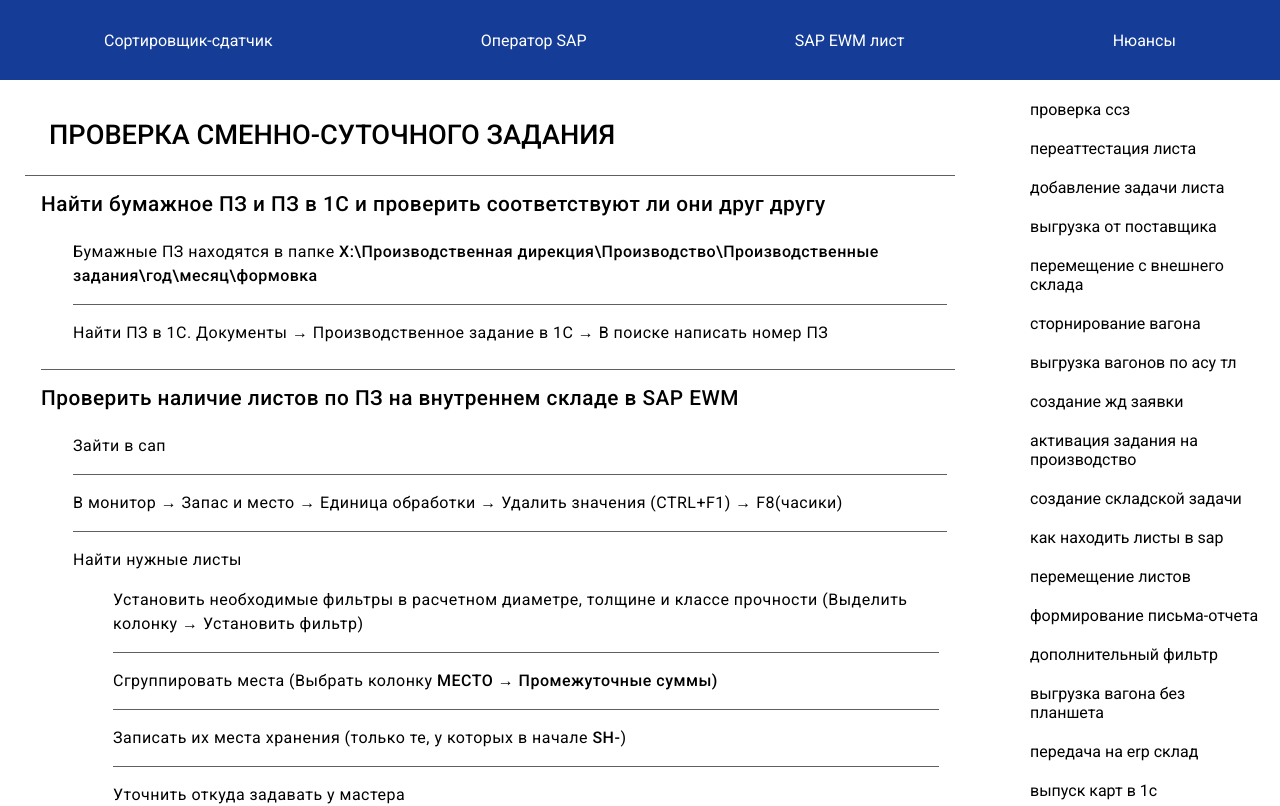
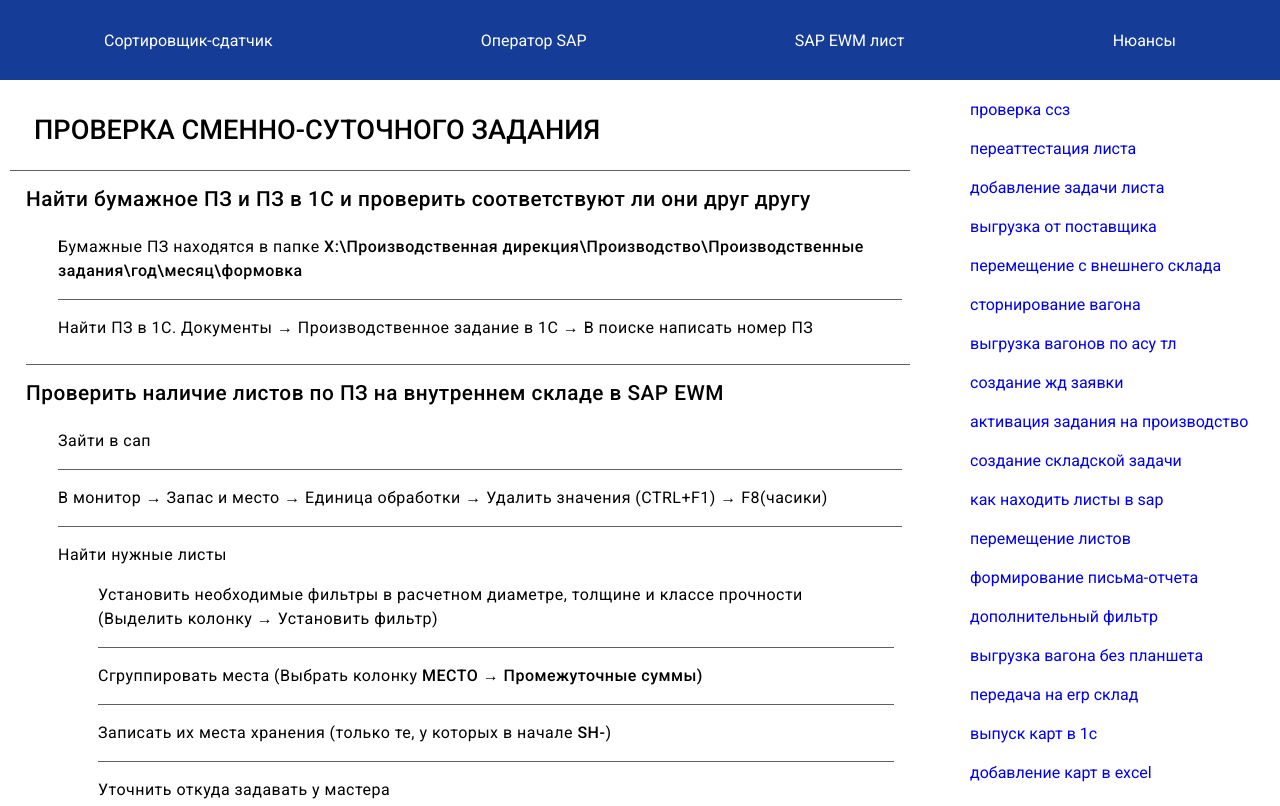
Before and after one commit to skladlista/instructions, a React (Create React App) app: page / in a window 1280 px wide. Shown: the top 806 px of the page. Built offline with nearby package versions, Linux system fonts and the light colour scheme.

Commit message:
add restructuring. all positions in sorter block open in separate window

```diff
--- a/src/Sorter/Sorter.jsx
+++ b/src/Sorter/Sorter.jsx
@@ -16,41 +16,169 @@
 import Sklad3037 from "./components/Sklad3037";
 import IssuanceOfCards from "./components/IssuanceOfCards";
 import OrderOfSheets from "./components/OrderOfSheets";
-import UnloadingSkladL027 from "./components/UnloadingSkladL027";
+import UnloadingCardsFrom3044 from "./components/UnloadingCardsFrom3044";
 import AddCards from "./components/AddCards";
 import ComebackSheet from "./components/ComebackSheet";
 import AddSheetInStart from "./components/AddSheetInStart";
 import CheckCastTest from "./components/CheckCastTest";
+import {Route, Router, Routes} from "react-router-dom";
+import TableOfListSorter from "./components/TableOfListSorter";
+import menuToggle3 from "../scripts/MenuToggle3";
+import React from "react";
 
 export default function Sorter(props) {
     window.scrollTo(0, 0);
     props.setActivePage("Сортировщик-сдатчик");
 
     return (
-    <div className="main">
+        <Routes>
+            <Route
+                path="/"
+                element={
                     <CheckSsz />
+                }
+            />
+            <Route
+                path="/check-ssz"
+                element={
+                    <CheckSsz />
+                }
+            />
+            <Route
+                path="/recertification"
+                element={
                     <Recertification />
+                }
+            />
+            <Route
+            path="/production__sheet"
+            element={
                 <ProductionSheet />
+            }
+            />
+            <Route
+                path="/unloading"
+                element={
                     <Unloading />
+                }
+            />
+            <Route
+                path="/unloading_external"
+                element={
                     <UnloadingExternal />
+                }
+            />
+            <Route
+                path="/storno"
+                element={
                     <UnloadingStorno />
+                }
+            />
+            <Route
+                path="/asutl"
+                element={
                     <UnloadingAsutl />
+                }
+            />
+            <Route
+            path="/zhd-request"
+            element={
                 <ZhdRequest />
+            }
+        />
+
+            <Route
+                path="/activate"
+                element={
                     <Activate />
+                }
+            />
+            <Route
+                path="/create-new-task"
+                element={
                     <CreateNewTask />
+                }
+            />
+            <Route
+                path="/find_sheets"
+                element={
                     <FindSheets />
+                }
+            />
+
+            <Route
+                path="/move_sheets"
+                element={
                     <MoveSheets />
+                }
+            />
+            <Route
+                path="/letter_report"
+                element={
                     <LetterReport />
+                }
+            />
+            <Route
+                path="/filter"
+                element={
                     <ExFilter />
+                }
+            />
+
+            <Route
+                path="/auto_unloading"
+                element={
                     <AutoUnloading />
+                }
+            />
+            <Route
+                path="/sklad_erp"
+                element={
                     <Sklad3037 />
+                }
+            />
+            <Route
+                path="/issuance_of_cards"
+                element={
                     <IssuanceOfCards />
+                }
+            />
+            <Route
+                path="/add_cards"
+                element={
                     <AddCards />
+                }
+            />
+            <Route
+                path="/order_of_sheets"
+                element={
                     <OrderOfSheets />
-      <UnloadingSkladL027 />
+                }
+            />
+            <Route
+                path="/cards_unloading"
+                element={
+                    <UnloadingCardsFrom3044 />
+                }
+            />
+            <Route
+                path="/comeback_sheet"
+                element={
                     <ComebackSheet />
+                }
+            />
+            <Route
+                path="/add_sheet_in_start"
+                element={
                     <AddSheetInStart />
+                }
+            />
+            <Route
+                path="/check_cast_test"
+                element={
                     <CheckCastTest />
-    </div>
+                }
+            />
+        </Routes>
     );
 }
--- a/src/Sorter/components/Activate.jsx
+++ b/src/Sorter/components/Activate.jsx
@@ -6,11 +6,10 @@
         <ol>
           {/* для создания слудющих заголовков дублируй div внизу */}
           <li className="article__subtitle">
-            <p>
+
               В определенный момент, когда предыдущее задание завершиться и в
               складском месте KARMAN не будет ни одного листа, необходимо будет
               работать по другому заданию, его надо будет его активировать
-            </p>
           </li>
           <li className="article__subtitle">
             Для этого в ZPLP надо выделить строку нужного задания, далее нажать:
--- a/src/Sorter/components/Sklad3037.jsx
+++ b/src/Sorter/components/Sklad3037.jsx
@@ -5,7 +5,7 @@
   return (
     <div id="unloading__sklad-3037" className="article unloading__sklad-3037">
       <p className="article__title">
-        ПЕРЕДАЧА НА ERP склад (НАПРИМЕР НА 3037 ДЛЯ СВАРКИ КАРТ)
+        ПЕРЕДАЧА НА ERP склад (НАПРИМЕР НА 3044 ДЛЯ СВАРКИ КАРТ)
       </p>
       <div className="article__div">
         <ol>
@@ -27,7 +27,7 @@
             Выбрать процесс ОМ – <span className="bold">Не EWM склад</span>
           </li>
           <li className="article__subtitle">
-            Не EWM склад - <span className="bold">(например: 3037)</span>
+            Не EWM склад - <span className="bold">(например: 3044)</span>
           </li>
           <li className="article__subtitle">
             Вписать ЕО и нажать{" "}
--- a/src/Sorter/components/TableOfListSorter.jsx
+++ b/src/Sorter/components/TableOfListSorter.jsx
@@ -1,194 +1,113 @@
 import TableOfListMenuClick from "../../scripts/TableOfListMenuClick";
+import {NavLink} from "react-router-dom";
 
 export default function TableOfListSorter(props) {
+
+    function topFunction() {
+        document.body.scrollTop = 0;
+        document.documentElement.scrollTop = 0;
+
+        TableOfListMenuClick()
+    }
   return (
       <section className="table-of-list">
         <ul className="ul">
-        <li
-          onClick={() => {
-            TableOfListMenuClick("ssz-check");
-          }}
-        >
-          <div className="tableOfList__link">ПРОВЕРКА ССЗ</div>
+
+
+            <li onClick={topFunction}>
+                <NavLink className="tableOfList__link" to="check-ssz">ПРОВЕРКА ССЗ</NavLink>
+
             </li>
 
-        <li
-          onClick={() => {
-            TableOfListMenuClick("recertification");
-          }}
-        >
-          <div className="tableOfList__link">Переаттестация листа</div>
+            <li onClick={topFunction}>
+                <NavLink className="tableOfList__link" to="recertification">Переаттестация листа</NavLink>
+
             </li>
 
-        <li
-          onClick={() => {
-            TableOfListMenuClick("production__sheet");
-          }}
-        >
-          <div className="tableOfList__link">Добавление задачи листа</div>
+            <li onClick={topFunction}>
+                <NavLink className="tableOfList__link" to="production__sheet">Добавление задачи листа</NavLink>
             </li>
 
-        <li
-          onClick={() => {
-            TableOfListMenuClick("unloading");
-          }}
-        >
-          <div className="tableOfList__link">ВЫГРУЗКА ОТ ПОСТАВЩИКА</div>
+            <li onClick={topFunction}>
+                <NavLink className="tableOfList__link" to="unloading">ВЫГРУЗКА ОТ ПОСТАВЩИКА</NavLink>
             </li>
 
-        <li
-          onClick={() => {
-            TableOfListMenuClick("unloading__from-external");
-          }}
-        >
-          <div className="tableOfList__link">ПЕРЕМЕЩЕНИЕ С ВНЕШНЕГО СКЛАДА</div>
+            <li onClick={topFunction}>
+                <NavLink className="tableOfList__link" to="unloading_external">ПЕРЕМЕЩЕНИЕ С ВНЕШНЕГО СКЛАДА</NavLink>
             </li>
 
-        <li
-          onClick={() => {
-            TableOfListMenuClick("unloading__storno");
-          }}
-        >
-          <div className="tableOfList__link">СТОРНИРОВАНИЕ ВАГОНА</div>
+            <li onClick={topFunction}>
+                <NavLink className="tableOfList__link" to="storno">СТОРНИРОВАНИЕ ВАГОНА</NavLink>
             </li>
 
-        <li
-          onClick={() => {
-            TableOfListMenuClick("unloading__asutl");
-          }}
-        >
-          <div className="tableOfList__link">ВЫГРУЗКА ВАГОНОВ ПО АСУ ТЛ</div>
+            <li onClick={topFunction}>
+                <NavLink className="tableOfList__link" to="asutl">ВЫГРУЗКА ВАГОНОВ ПО АСУ ТЛ</NavLink>
             </li>
 
-        <li
-          onClick={() => {
-            TableOfListMenuClick("unloading__zhd-request");
-          }}
-        >
-          <div className="tableOfList__link">СОЗДАНИЕ ЖД ЗАЯВКИ</div>
+            <li onClick={topFunction}>
+                <NavLink className="tableOfList__link" to="zhd-request">СОЗДАНИЕ ЖД ЗАЯВКИ</NavLink>
             </li>
 
-        <li
-          onClick={() => {
-            TableOfListMenuClick("unloading__activate");
-          }}
-        >
-          <div className="tableOfList__link">
-            АКТИВАЦИЯ ЗАДАНИЯ НА ПРОИЗВОДСТВО
-          </div>
+            <li onClick={topFunction}>
+                <NavLink className="tableOfList__link" to="activate">АКТИВАЦИЯ ЗАДАНИЯ НА ПРОИЗВОДСТВО</NavLink>
             </li>
 
-        <li
-          onClick={() => {
-            TableOfListMenuClick("unloading__create-new-task");
-          }}
-        >
-          <div className="tableOfList__link">СОЗДАНИЕ СКЛАДСКОЙ ЗАДАЧИ</div>
+            <li onClick={topFunction}>
+                <NavLink className="tableOfList__link" to="create-new-task">СОЗДАНИЕ СКЛАДСКОЙ ЗАДАЧИ</NavLink>
             </li>
 
-        <li
-          onClick={() => {
-            TableOfListMenuClick("unloading__find-sheets");
-          }}
-        >
-          <div className="tableOfList__link">КАК НАХОДИТЬ ЛИСТЫ В SAP</div>
+            <li onClick={topFunction}>
+                <NavLink className="tableOfList__link" to="find_sheets">КАК НАХОДИТЬ ЛИСТЫ В SAP</NavLink>
             </li>
 
-        <li
-          onClick={() => {
-            TableOfListMenuClick("unloading__move-sheets");
-          }}
-        >
-          <div className="tableOfList__link">ПЕРЕМЕЩЕНИЕ ЛИСТОВ</div>
+            <li onClick={topFunction}>
+                <NavLink className="tableOfList__link" to="move_sheets">ПЕРЕМЕЩЕНИЕ ЛИСТОВ</NavLink>
             </li>
 
-        <li
-          onClick={() => {
-            TableOfListMenuClick("unloading__letter-report");
-          }}
-        >
-          <div className="tableOfList__link">ФОРМИРОВАНИЕ ПИСЬМА-ОТЧЕТА</div>
+            <li onClick={topFunction}>
+                <NavLink className="tableOfList__link" to="letter_report">ФОРМИРОВАНИЕ ПИСЬМА-ОТЧЕТА</NavLink>
             </li>
 
-        <li
-          onClick={() => {
-            TableOfListMenuClick("unloading__ex-filter");
-          }}
-        >
-          <div className="tableOfList__link">ДОПОЛНИТЕЛЬНЫЙ ФИЛЬТР</div>
+            <li onClick={topFunction}>
+                <NavLink className="tableOfList__link" to="filter">ДОПОЛНИТЕЛЬНЫЙ ФИЛЬТР</NavLink>
             </li>
 
-        <li
-          onClick={() => {
-            TableOfListMenuClick("unloading__auto-unloading");
-          }}
-        >
-          <div className="tableOfList__link">ВЫГРУЗКА ВАГОНА БЕЗ ПЛАНШЕТА</div>
+            <li onClick={topFunction}>
+                <NavLink className="tableOfList__link" to="auto_unloading">ВЫГРУЗКА ВАГОНА БЕЗ ПЛАНШЕТА</NavLink>
             </li>
 
-        <li
-          onClick={() => {
-            TableOfListMenuClick("unloading__sklad-3037");
-          }}
-        >
-          <div className="tableOfList__link">ПЕРЕДАЧА НА ERP склад</div>
+            <li onClick={topFunction}>
+                <NavLink className="tableOfList__link" to="sklad_erp">ПЕРЕДАЧА НА ERP склад</NavLink>
             </li>
 
-        <li
-          onClick={() => {
-            TableOfListMenuClick("unloading__issuance-of-cards");
-          }}
-        >
-          <div className="tableOfList__link">ВЫПУСК КАРТ В 1С</div>
+            <li onClick={topFunction}>
+                <NavLink className="tableOfList__link" to="issuance_of_cards">ВЫПУСК КАРТ В 1С</NavLink>
             </li>
 
-        <li
-          onClick={() => {
-            TableOfListMenuClick("add-cards");
-          }}
-        >
-          <div className="tableOfList__link">ДОБАВЛЕНИЕ КАРТ В EXCEL</div>
+            <li onClick={topFunction}>
+                <NavLink className="tableOfList__link" to="add_cards">ДОБАВЛЕНИЕ КАРТ В EXCEL</NavLink>
             </li>
 
-        <li
-          onClick={() => {
-            TableOfListMenuClick("unloading__order-of-sheets");
-          }}
-        >
-          <div className="tableOfList__link">ИЗМЕНЕНИЕ УРОВНЯ В ШТАБЕЛЕ</div>
+            <li onClick={topFunction}>
+                <NavLink className="tableOfList__link" to="order_of_sheets">ИЗМЕНЕНИЕ УРОВНЯ В ШТАБЕЛЕ</NavLink>
             </li>
 
-        <li
-          onClick={() => {
-            TableOfListMenuClick("unloading__unloading-sklad-l027");
-          }}
-        >
-          <div className="tableOfList__link">ПРИЕМ КАРТ С ВНЕШНЕГО СКЛАДА</div>
+            <li onClick={topFunction}>
+                <NavLink className="tableOfList__link" to="cards_unloading">ПРИЕМ КАРТ ИЗ ЦСК ИЛИ ВС</NavLink>
             </li>
 
-        <li
-          onClick={() => {
-            TableOfListMenuClick("comeback__sheet");
-          }}
-        >
-          <div className="tableOfList__link">Вернуть лист из производства</div>
+            <li onClick={topFunction}>
+                <NavLink className="tableOfList__link" to="comeback_sheet">Вернуть лист из производства</NavLink>
             </li>
 
-        <li
-          onClick={() => {
-            TableOfListMenuClick("add__sheet__in__start");
-          }}
-        >
-          <div className="tableOfList__link">Задать лист вне очереди</div>
+            <li onClick={topFunction}>
+                <NavLink className="tableOfList__link" to="add_sheet_in_start">Задать лист вне очереди</NavLink>
             </li>
 
-        <li
-          onClick={() => {
-            TableOfListMenuClick("check__cast__test");
-          }}
-        >
-          <div className="tableOfList__link">Разведчики</div>
+            <li onClick={topFunction}>
+                <NavLink className="tableOfList__link" to="check_cast_test">Плавки "разведчики"</NavLink>
             </li>
+
         </ul>
       </section>
   );
--- a/src/Sorter/components/UnloadingSkladL027.jsx
+++ b/src/Sorter/components/UnloadingCardsFrom3044.jsx
@@ -1,12 +1,12 @@
 import L027 from "../../assets/L027.jpg";
 
-export default function UnloadingSkladL027() {
+export default function UnloadingCardsFrom3044() {
   return (
     <div
       id="unloading__unloading-sklad-l027"
       className="article unloading__unloading-sklad-l027"
     >
-      <p className="article__title">ПРИЕМ КАРТ С ВНЕШНЕГО СКЛАДА</p>
+      <p className="article__title">ПРИЕМ КАРТ ИЗ ЦСК</p>
       <div className="article__div">
         <ol>
           {/* для создания слудющих заголовков дублируй li внизу */}
--- a/src/basicStyles.scss
+++ b/src/basicStyles.scss
@@ -41,6 +41,10 @@
 }
 
 .tableOfList__link {
+  text-decoration: none;
+  &:visited{
+    color: black;
+  }
   &:hover {
     cursor: pointer;
   }
@@ -136,10 +140,23 @@
 // below table-of-list styles
 
 .wrapper {
-  display: flex;
+
   max-width: 1400px;
   margin: 0 auto;
-}
+  justify-content: center;
+
+  display: grid;
+  grid-template-columns: 1fr 360px;
+  grid-template-rows: 1fr;
+  gap: 0px 0px;
+  grid-auto-flow: row;
+  grid-template-areas:
+  "first two";
+  }
+.first { grid-area: first; }
+
+.two { grid-area: two; }
+
 
 .table-of-list {
   min-width: 300px;
@@ -164,7 +181,7 @@
         border-left: 1px solid var(--main-bg-color3);
       }
 
-      div:hover {
+      a:hover {
         color: var(--main-bg-color3);
       }
     }
@@ -188,45 +205,46 @@
 }
 
 
-#ssz-check,
-#unloading,
-#unloading__from-external,
-#unloading__storno,
-#unloading__asutl,
-#unloading__zhd-request,
-#unloading__activate,
-#unloading__create-new-task,
-#unloading__find-sheets,
-#unloading__move-sheets,
-#unloading__letter-report,
-#unloading__ex-filter,
-#unloading__auto-unloading,
-#unloading__sklad-3037,
-#unloading__issuance-of-cards,
-#unloading__order-of-sheets,
-#unloading__sheet-order,
-#unloading__unloading-sklad-l027,
-#recertification,
-#production__sheet,
-#add-cards,
-#comeback__sheet,
-#add__sheet__in__start,
-#check__cast__test {
-  border-top: 80px solid transparent;
-  margin-top: -80px;
-  padding: 15px;
-  /* паддинги - без проблем */
-  -moz-background-clip: padding;
-  -webkit-background-clip: padding-box;
-  background-clip: padding-box;
-  @media screen and (max-width: 890px) {
-    margin: -80px 0 0 0;
-    padding: 0;
-  }
-}
+//#ssz-check,
+//#unloading,
+//#unloading__from-external,
+//#unloading__storno,
+//#unloading__asutl,
+//#unloading__zhd-request,
+//#unloading__activate,
+//#unloading__create-new-task,
+//#unloading__find-sheets,
+//#unloading__move-sheets,
+//#unloading__letter-report,
+//#unloading__ex-filter,
+//#unloading__auto-unloading,
+//#unloading__sklad-3037,
+//#unloading__issuance-of-cards,
+//#unloading__order-of-sheets,
+//#unloading__sheet-order,
+//#unloading__unloading-sklad-l027,
+//#recertification,
+//#production__sheet,
+//#add-cards,
+//#comeback__sheet,
+//#add__sheet__in__start,
+//#check__cast__test {
+//  border-top: 80px solid transparent;
+//  margin-top: -80px;
+//  padding: 15px;
+//  /* паддинги - без проблем */
+//  -moz-background-clip: padding;
+//  -webkit-background-clip: padding-box;
+//  background-clip: padding-box;
+//  @media screen and (max-width: 890px) {
+//    margin: -80px 0 0 0;
+//    padding: 0;
+//  }
+//}
 
 
 @media screen and (max-width: 425px) {
+  .wrapper{display: block}
   .table-of-list {
     display: block;
     position: fixed;
@@ -319,6 +337,7 @@
 
 @media screen and (max-width: 890px) {
   .wrapper {
+    display: flex;
     flex-direction: column;
   }
   .table-of-list {
@@ -346,7 +365,7 @@
         &:hover {
           border-left: 1px solid var(--main-bg-color4);
         }
-        div:hover {
+        a:hover {
           color: var(--main-bg-color4);
         }
       }
```
Also changed, not shown: src/App.js (+8 -8 lines), src/Sorter/components/CheckSsz.jsx (+13 -12 lines). Lines whose indentation alone changed are shown as unchanged.
